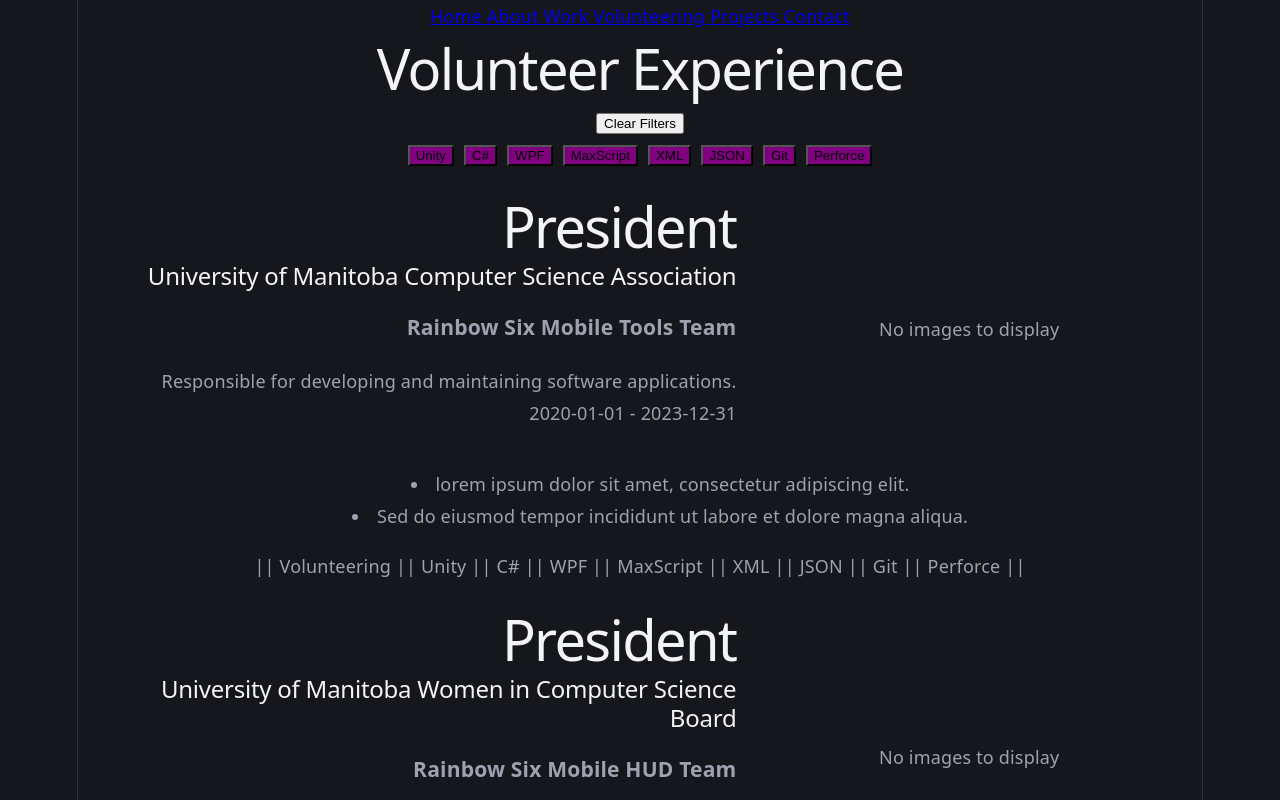
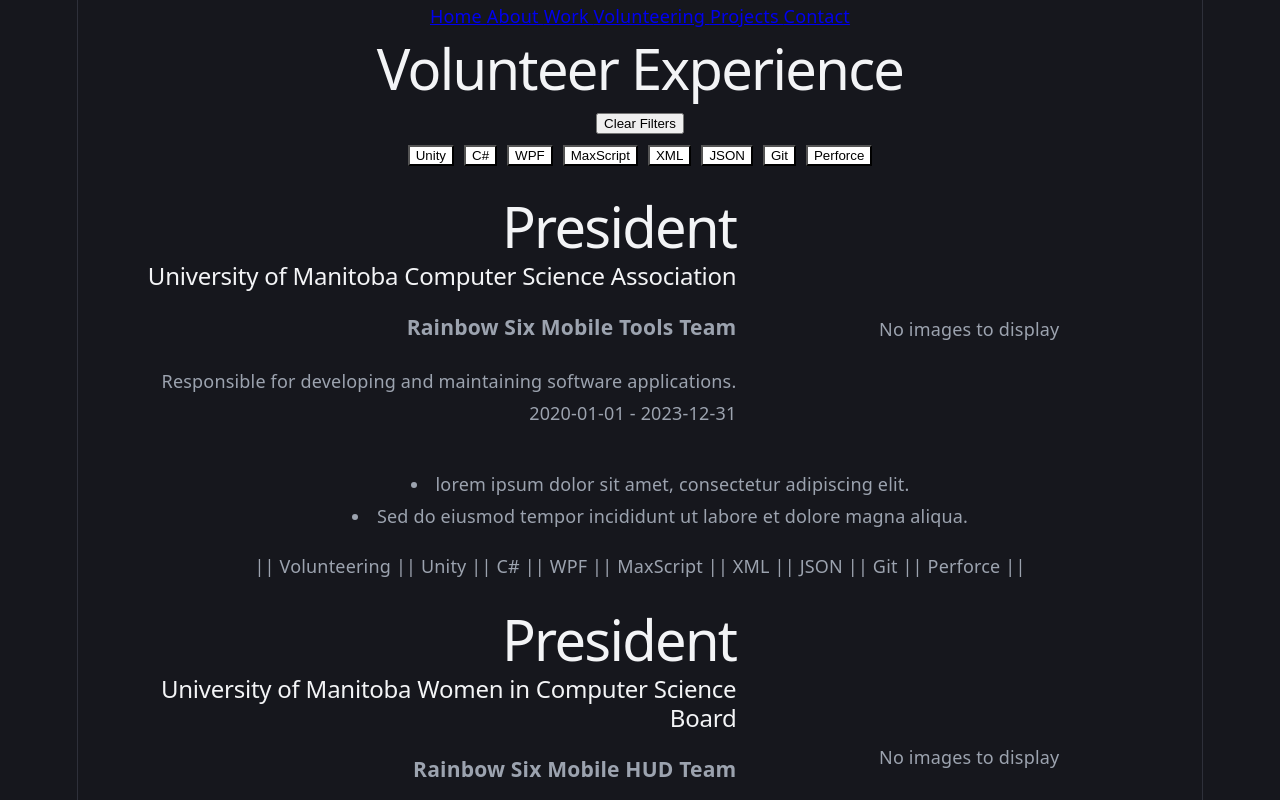
Before and after one commit to LeeSimon77/PortfolioWebsite2026, a React (Vite) app in the folder PortfolioWebsite2026/: page /volunteering in a window 1280 px wide. Shown: the top 800 px of the page. Built offline with nearby package versions, Linux system fonts and the light colour scheme.

Commit message:
small cleanup on buttons and comments

```diff
--- a/PortfolioWebsite2026/src/Styles/FilterButton.css
+++ b/PortfolioWebsite2026/src/Styles/FilterButton.css
@@ -1,5 +1,5 @@
 .filter-button{
-    background-color: purple;
+    background-color: white;
 }
 
 .filter-button-active
```
Also changed, not shown: PortfolioWebsite2026/src/Components/ExperienceComponent.jsx (+0 -13 lines).
